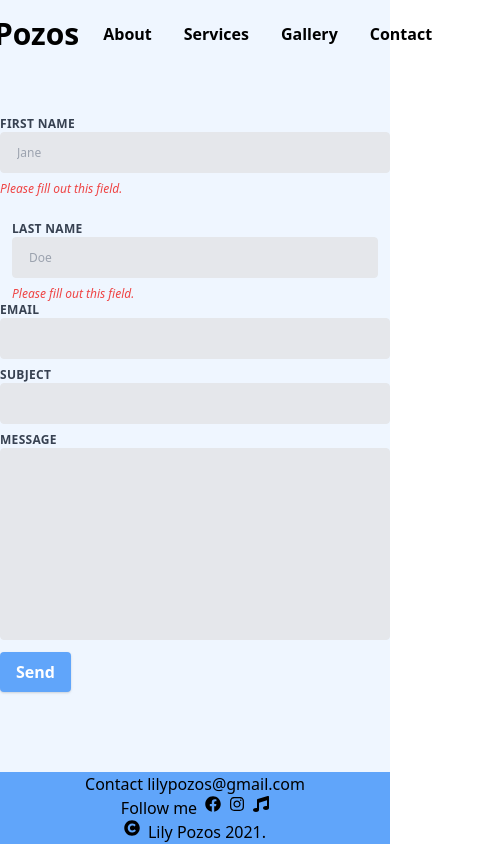
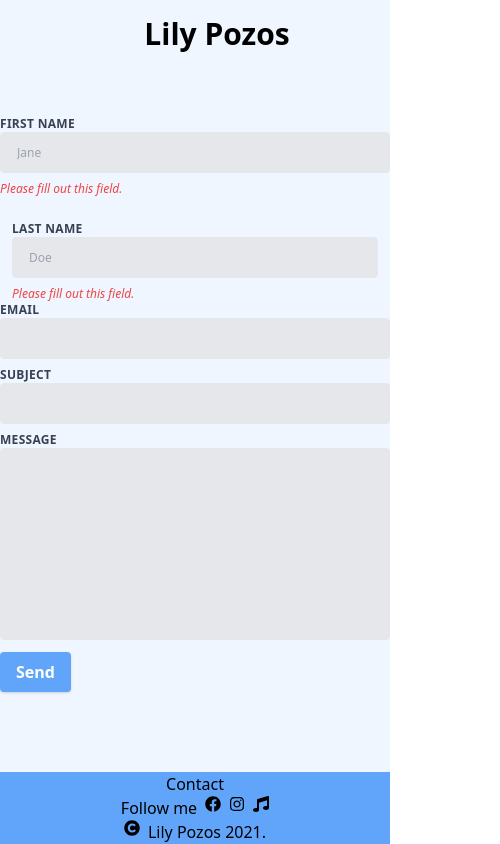
Before and after one commit to plawler92/lily-gatsby, a Gatsby site: page /contact in a window 390 px wide. Shown: the whole page, 500 px wide, since content can reach past the window. Built offline with nearby package versions, Linux system fonts and the light colour scheme; Gatsby itself is replaced by a stand-in of ours.

Commit message:
responsive changes

```diff
--- a/src/components/about.js
+++ b/src/components/about.js
@@ -3,7 +3,7 @@ import LilyProfile from "../images/LilyProfile5.jpg";
 
 const About = () => {
   return (
-    <div className="flex md:flex-row">
+    <div className="md:flex flex-row">
       <img className="rounded-full h-64 w-64" src={LilyProfile} />
       <div className="ml-4">
         <h1>Hello,</h1>
--- a/src/components/footer.js
+++ b/src/components/footer.js
@@ -1,11 +1,12 @@
 import React from "react"
+import { Link } from "gatsby"
 import { FaFacebook, FaInstagram, FaCopyright, FaMusic } from "react-icons/fa"
 
 const Footer = () => (
     <footer className="bg-blue-400">
         <div className="flex flex-col justify-center items-center">
             <div>
-                Contact <a href="#">lilypozos@gmail.com</a>
+                <Link to="/contact">Contact</Link>
             </div>
             <div className="flex flex-row gap-2">
                 Follow me
--- a/src/components/header.js
+++ b/src/components/header.js
@@ -11,14 +11,14 @@ const createLink = (url, text) => {
 
 const Header = ({ siteTitle }) => {
     const links = [createLink("/#about", "About"), createLink("/#services", "Services"),
-        createLink("/#gallery", "Gallery"), createLink("/contact", "Contact")]
+        createLink("/#gallery", "Gallery")]
 
     return (
     <header className="flex items-center justify-center py-4 gap-5">
         <div className="flex-shrink-0 ml-10 cursor-pointer">
                 <span class="ml-1 text-3xl font-semibold"><Link to="/">Lily Pozos</Link></span>
         </div>
-        <nav>
+        <nav className="hidden md:display-block">
             <ul className="flex mr-10 font-semibold">
                 {links.map(link => (
                     <li className="mr-6 p-1">
```
